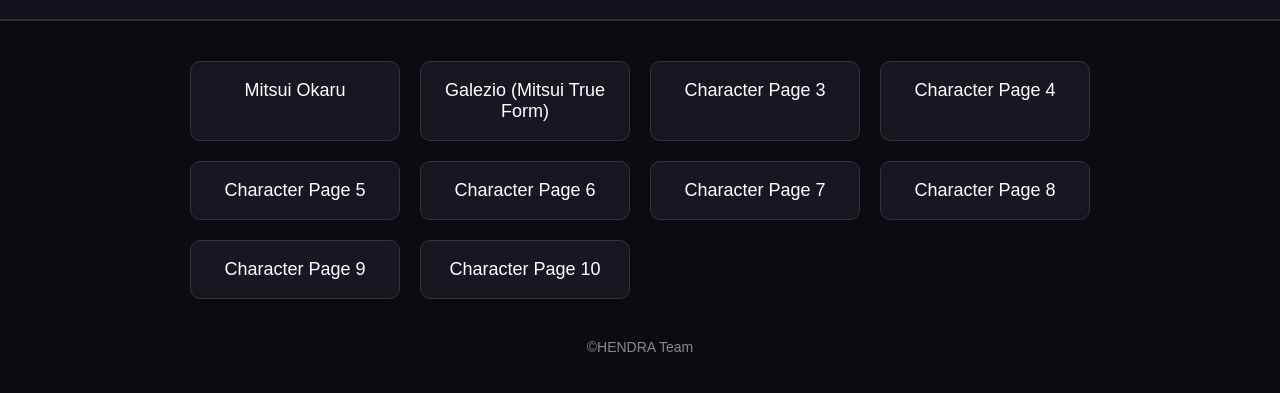
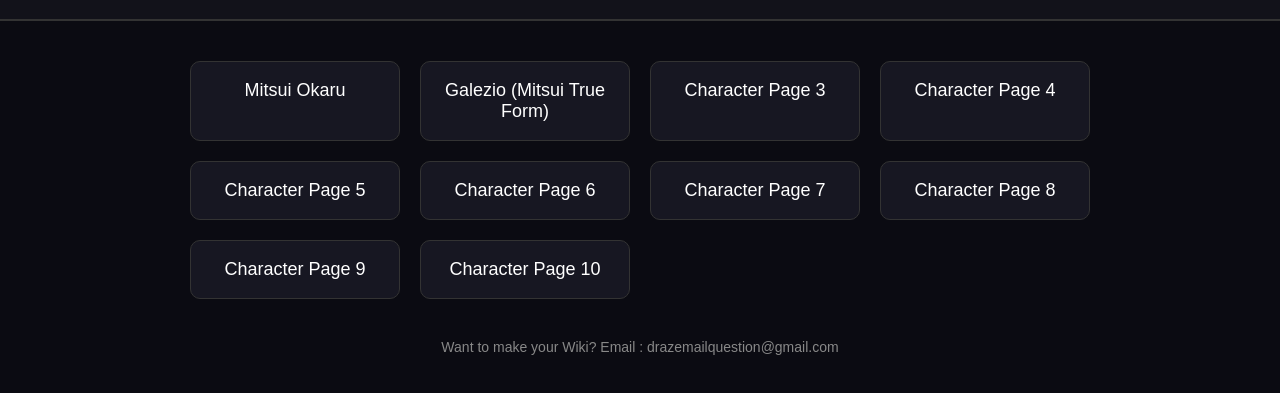
Before and after one commit to hendrapratama1810-hue/whatismewiki, a plain HTML site: page index.html in a window 1280 px wide. Shown: the part 113-506 px from the top of the page. Drawn offline with Linux system fonts and the light colour scheme.

Commit message:
Update index.html

```diff
--- a/index.html
+++ b/index.html
@@ -98,7 +98,7 @@
 </div>
 
 <div class="footer">
-©HENDRA Team
+Want to make your Wiki? Email : drazemailquestion@gmail.com
 </div>
 
 </div>
```
